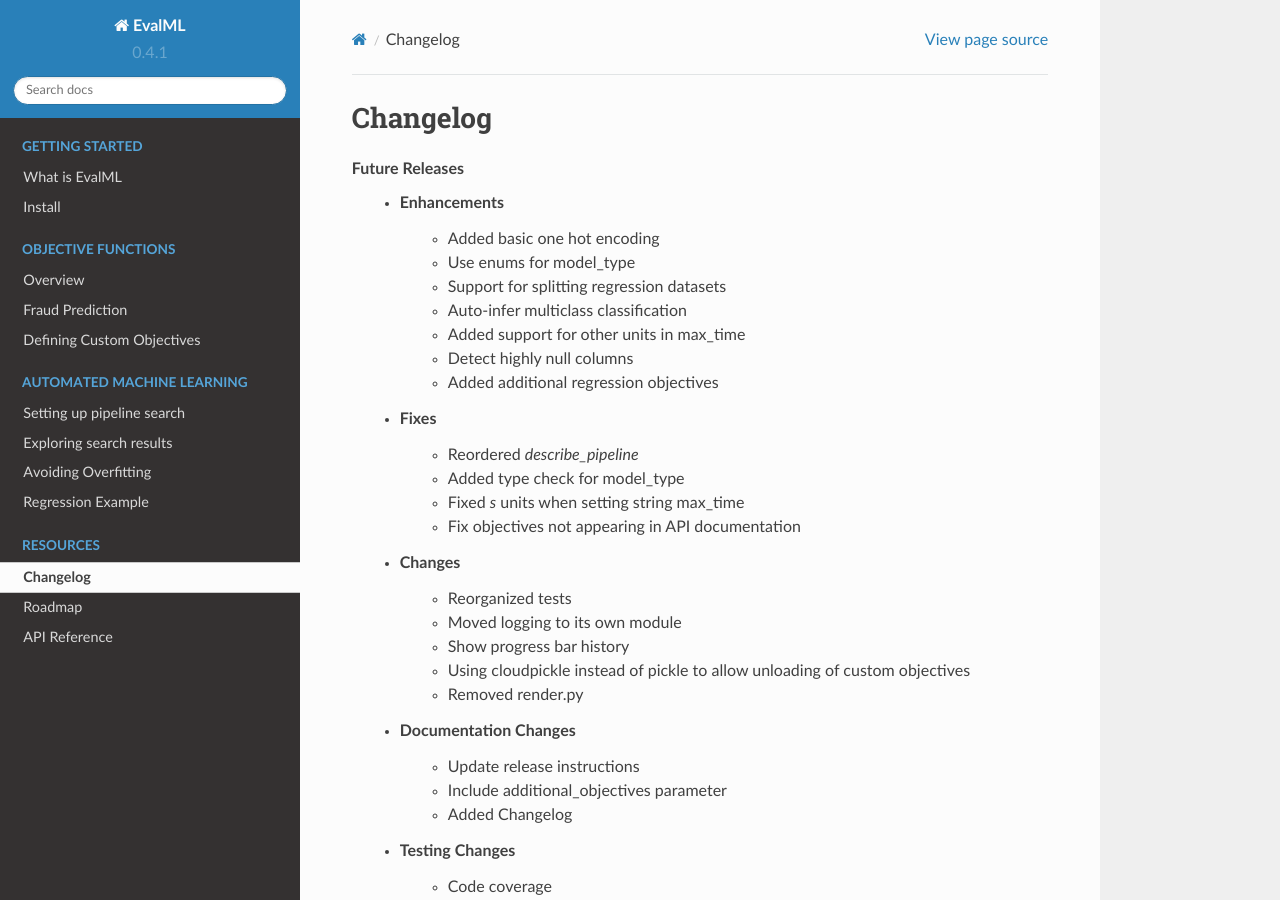
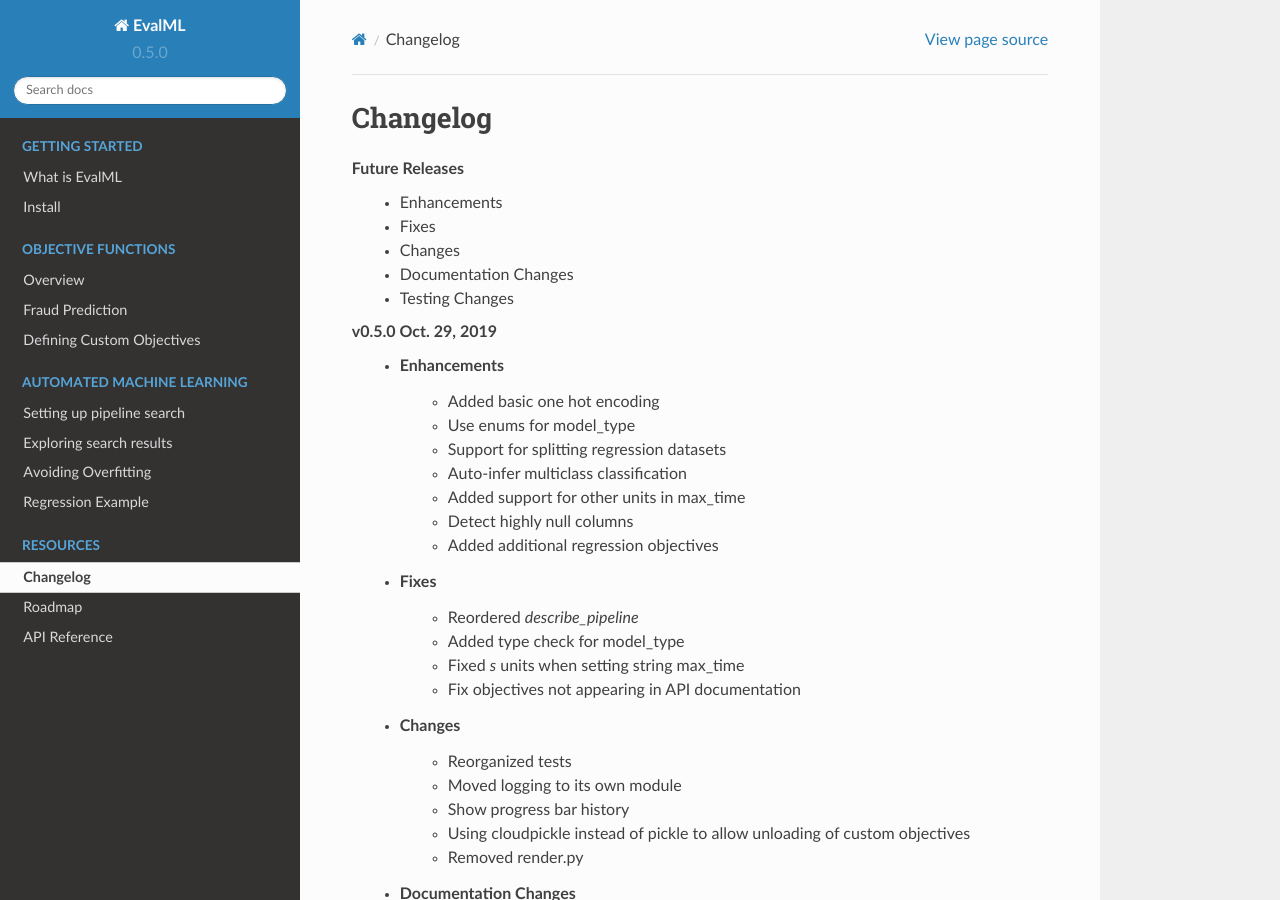
Before and after one commit to alteryx/evalml, a Sphinx documentation site: the page built from docs/source/changelog.rst, in a window 1280 px wide and 900 px high. Built offline with Sphinx 7.4.7 and the Read the Docs theme 2.0.0, drawn with Linux system fonts in a browser that asks for light colours; pages that are not in the unit, such as notebooks, are missing from menus.

Commit message:
v0.5.0 (#163)
* v0.5.0

* double edited, fixing

```diff
--- a/docs/source/changelog.rst
+++ b/docs/source/changelog.rst
@@ -3,6 +3,13 @@
 Changelog
 ---------
 **Future Releases**
+    * Enhancements
+    * Fixes
+    * Changes
+    * Documentation Changes
+    * Testing Changes
+
+**v0.5.0 Oct. 29, 2019**
     * Enhancements
         * Added basic one hot encoding :pr:`73`
         * Use enums for model_type :pr:`110`
--- a/evalml/__init__.py
+++ b/evalml/__init__.py
@@ -28,4 +28,4 @@
 warnings.filterwarnings("ignore", category=DeprecationWarning)
 
 
-__version__ = '0.4.1'
+__version__ = '0.5.0'
--- a/setup.py
+++ b/setup.py
@@ -2,7 +2,7 @@
 
 setup(
     name='evalml',
-    version='0.4.1',
+    version='0.5.0',
     author='Feature Labs, Inc.',
     author_email='support@featurelabs.com',
     url='http://www.featurelabs.com/',
```
